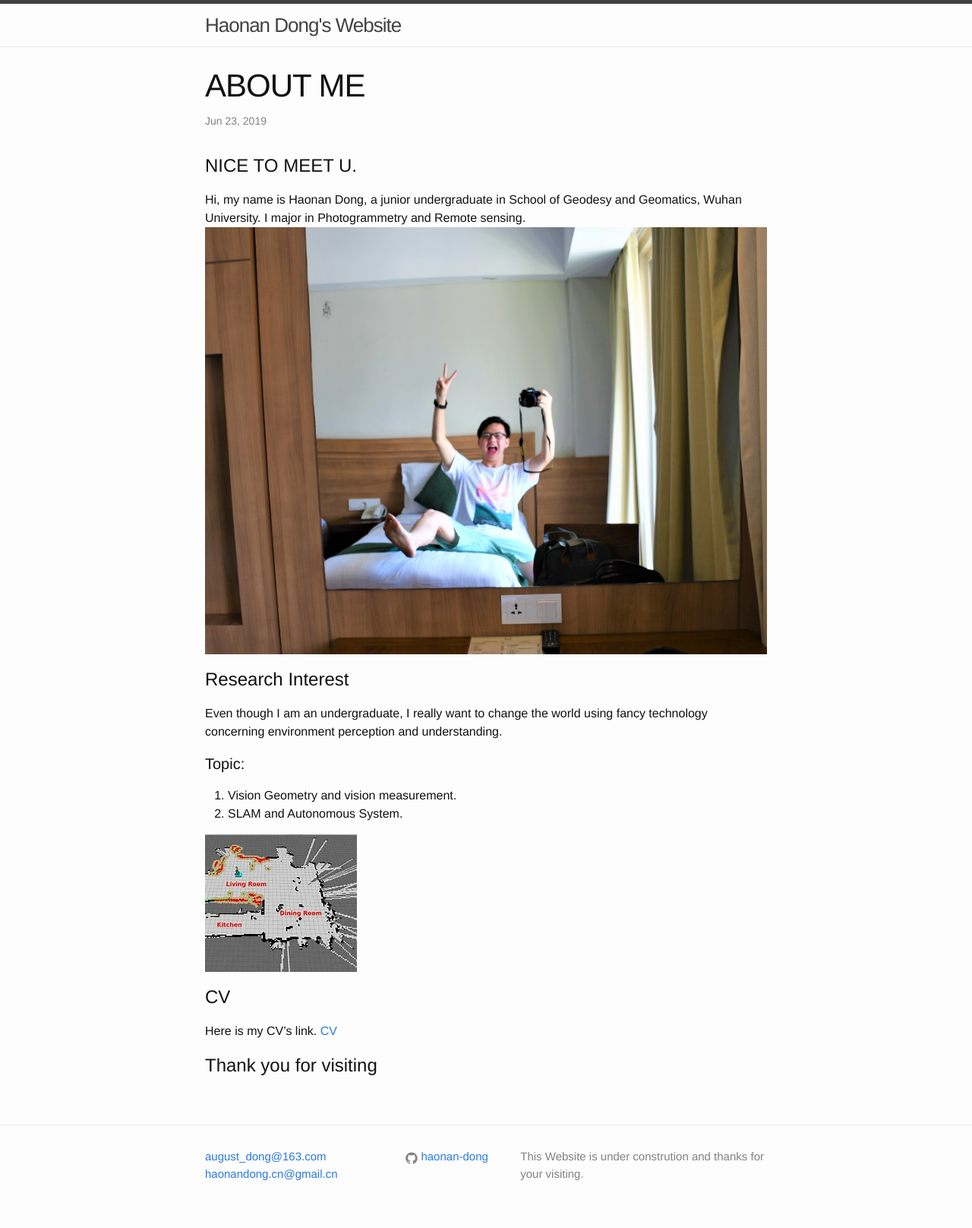
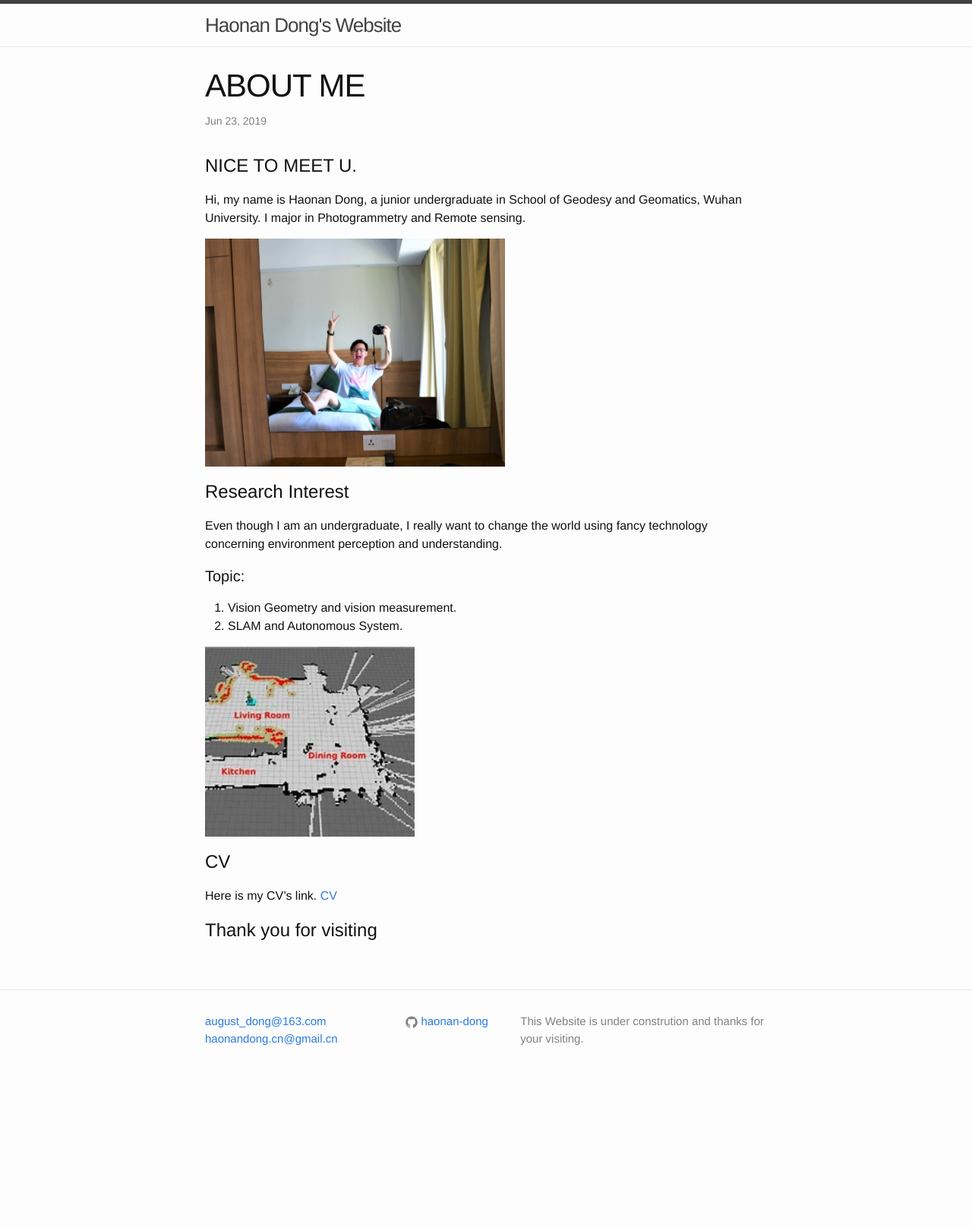
Before and after one commit to Haonan-DONG/Haonan-DONG.github.io, a Jekyll site: the page built from _posts/2019-06-23-about-me.markdown, in a window 1280 px wide. Shown: the whole page at 76% size. Built offline with Jekyll 4.4.1, drawn with Linux system fonts in a browser that asks for light colours; after the commit the page ends 1438 px from its top, so only the background shows below that.

Commit message:
change size

```diff
--- a/_posts/2019-06-23-about-me.markdown
+++ b/_posts/2019-06-23-about-me.markdown
@@ -4,7 +4,8 @@ title: ABOUT ME
 ---
 # NICE TO MEET U.
 Hi, my name is Haonan Dong, a junior undergraduate in School of Geodesy and Geomatics, Wuhan University. I major in Photogrammetry and Remote sensing.
- ![Nusa Bali with my mom](https://github.com/haonan-dong/haonan-dong.github.io/raw/master/assets/img/me.JPG)
+
+<img src="https://github.com/haonan-dong/haonan-dong.github.io/raw/master/assets/img/me.JPG" height="300" />
 
 # Research Interest
 Even though I am an undergraduate, I really want to change the world using fancy technology concerning environment perception and understanding.
@@ -13,7 +14,7 @@ Even though I am an undergraduate, I really want to change the world using fancy
 1. Vision Geometry and vision measurement.
 2. SLAM and Autonomous System.
 
- ![slam](https://github.com/haonan-dong/haonan-dong.github.io/raw/master/assets/img/slam.jpeg)
+<img src="https://github.com/haonan-dong/haonan-dong.github.io/raw/master/assets/img/slam.jpeg" height="250" />
 
 # CV
 Here is my CV's link.
```
Also changed, not shown: 2 other files.
